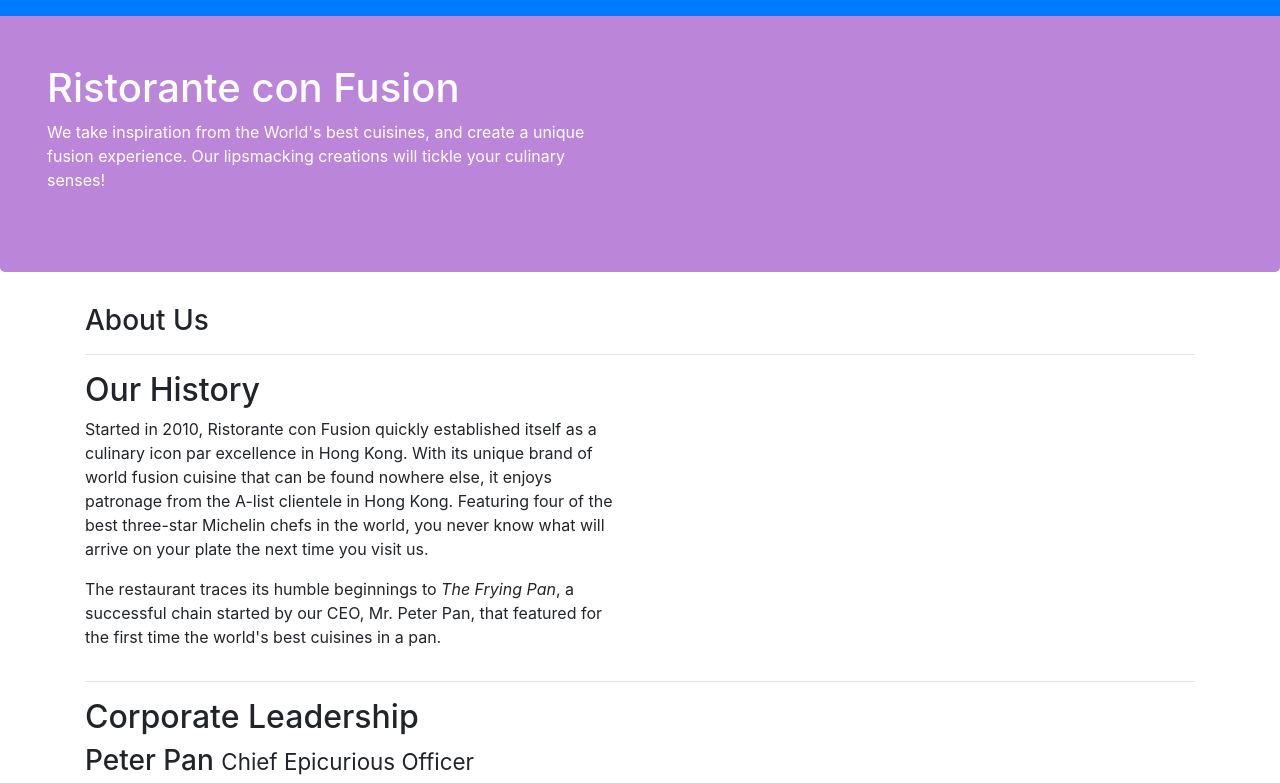
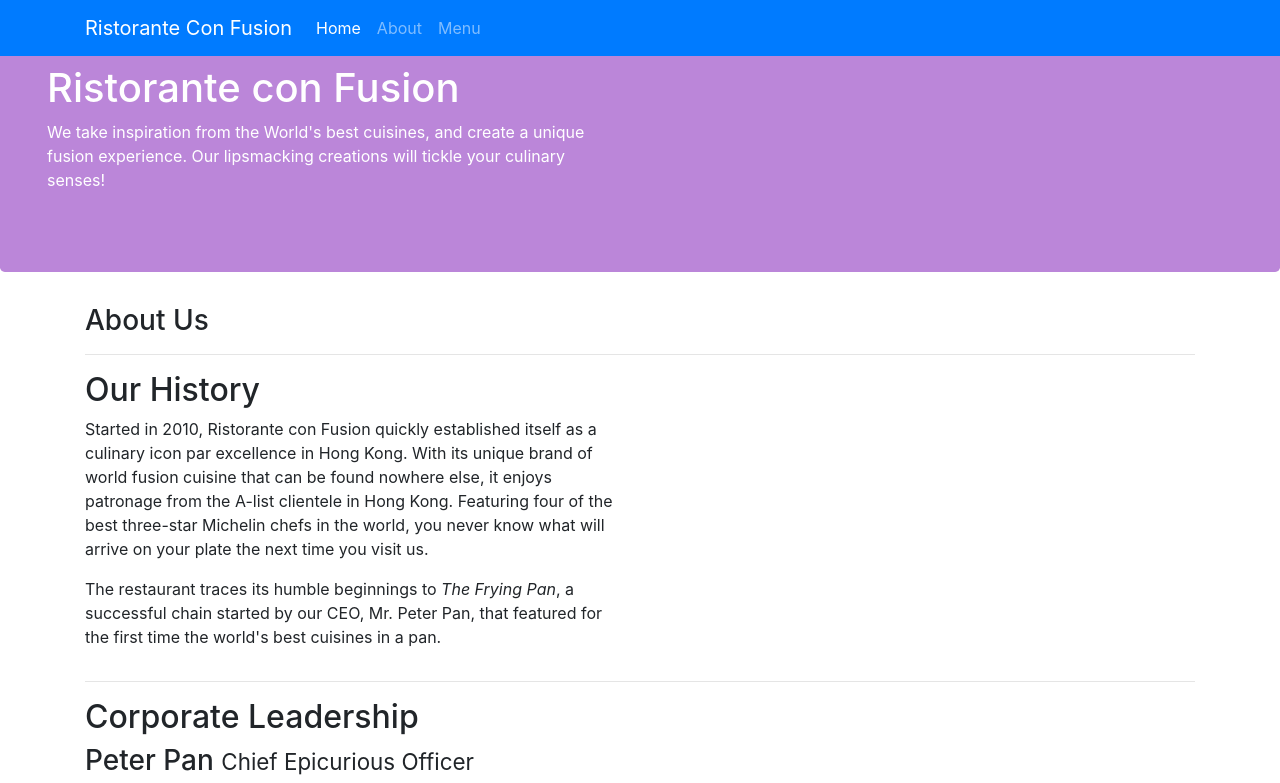
Before and after one commit to ranasanyam/prac, a website: page index.html in a window 1280 px wide. Shown: the top 783 px of the page. Drawn offline with nearby package versions, Linux system fonts and the light colour scheme.

Commit message:
modules added

```diff
--- a/index.html
+++ b/index.html
@@ -14,6 +14,17 @@
 
 <body>
     <nav class="navbar navbar-dark navbar-expand-sm bg-primary fixed-top">
+        <div class="container">
+            <a href="#" class="navbar-brand">Ristorante Con Fusion</a>
+            <ul class="navbar-nav mr-auto">
+                <li class="nav-item active">
+                    <a href="#" class="nav-link">Home</a>
+                </li>
+                <li class="nav-item"><a href="#" class="nav-link">About</a></li>
+                <li class="nav-item"><a href="#" class="nav-link">Menu</a></li>
+                <li class="nav-item"><a href="#" class="nav-link"></a></li>
+            </ul>
+        </div>
 
     </nav>
 
```
Also changed, not shown: package.json (+7 -2 lines), aboutus.html (added), 2 other files.
